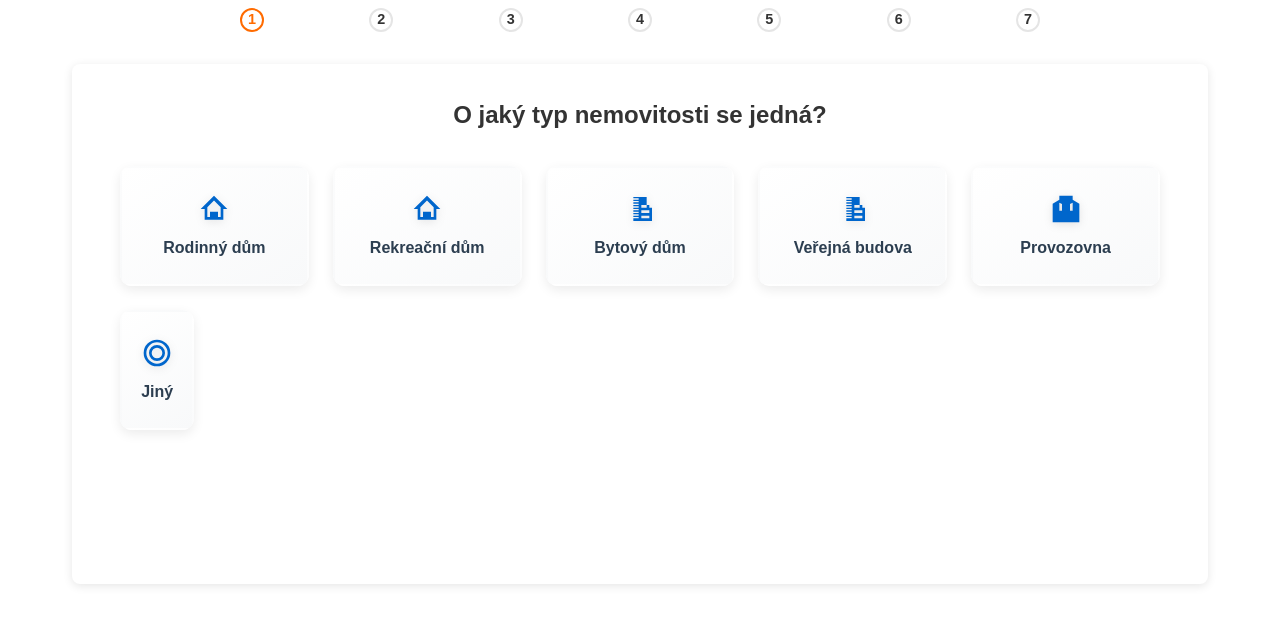
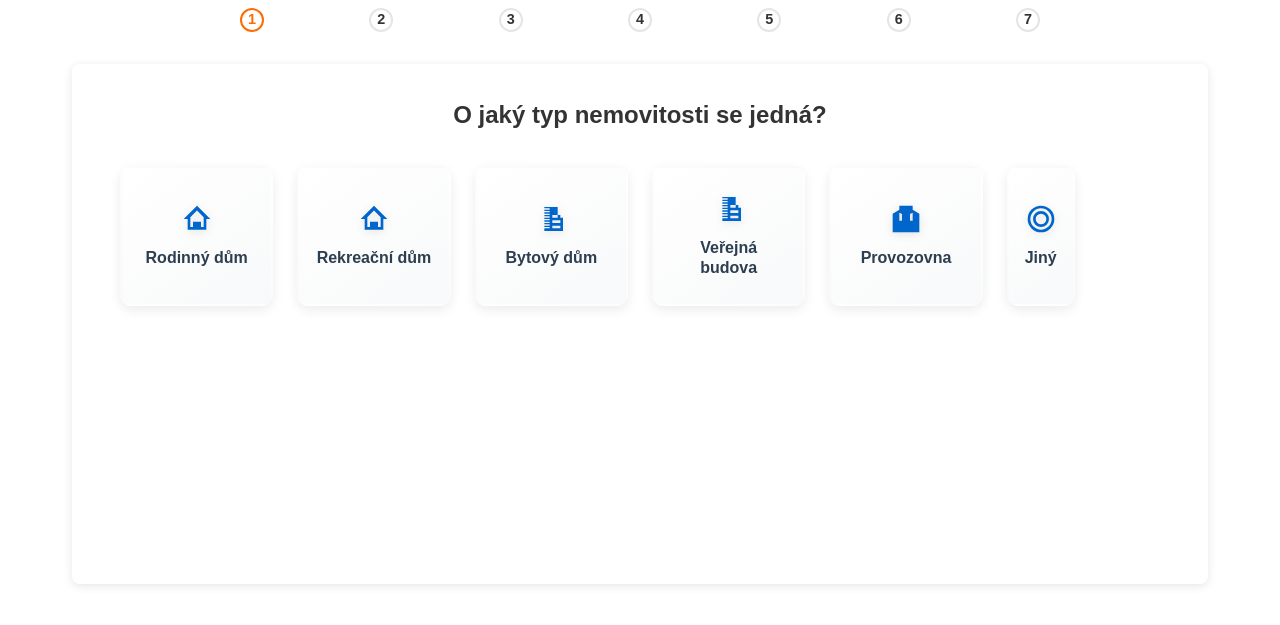
Before and after one commit to Petrpejsek/dotacni_kalkulator, a PHP site: page /kalkulator.html in a window 1280 px wide. Shown: the part 156-781 px from the top of the page. Run offline with PHP 8.4, Linux system fonts and the light colour scheme.

Commit message:
📐 Čtvercové boxy 140x140px s konzistentní výškou pro všechny včetně Jiný

```diff
--- a/styles.css
+++ b/styles.css
@@ -198,7 +198,7 @@ body {
     .option-btn {
         height: auto;
         padding: 1rem;
-        min-height: 100px;
+        min-height: 120px;
         border-radius: 10px;
     }
 
@@ -468,7 +468,7 @@ h2 {
 /* Options grid */
 .options-grid {
     display: grid;
-    grid-template-columns: repeat(auto-fit, minmax(180px, 1fr));
+    grid-template-columns: repeat(auto-fit, minmax(140px, 1fr));
     gap: 1.5rem;
     margin-bottom: 3rem;
     width: 100%;
@@ -482,14 +482,14 @@ h2 {
     flex-direction: column;
     align-items: center;
     justify-content: center;
-    padding: 1.2rem;
+    padding: 1rem;
     border: 2px solid transparent;
     border-radius: 12px;
     background: linear-gradient(145deg, #ffffff, #f8f9fa);
     cursor: pointer;
     transition: all 0.3s ease;
     height: 100%;
-    min-height: 120px;
+    min-height: 140px;
     box-shadow: 0 4px 12px rgba(0, 0, 0, 0.08);
     position: relative;
     overflow: hidden;
@@ -1128,8 +1128,8 @@ input[type=number] {
     min-width: 0;
     max-width: 100%;
     height: auto;
-    min-height: 120px;
-    padding: 1.2rem;
+    min-height: 140px;
+    padding: 1rem;
     border: 2px solid transparent;
     border-radius: 12px;
     background: linear-gradient(145deg, #ffffff, #f8f9fa);
@@ -1147,7 +1147,7 @@ input[type=number] {
 
 @media (min-width: 700px) {
     .options-grid {
-        grid-template-columns: repeat(auto-fit, minmax(180px, 1fr));
+        grid-template-columns: repeat(auto-fit, minmax(140px, 1fr));
         gap: 1.5rem;
     }
     .jiny-row-wrapper {
```
